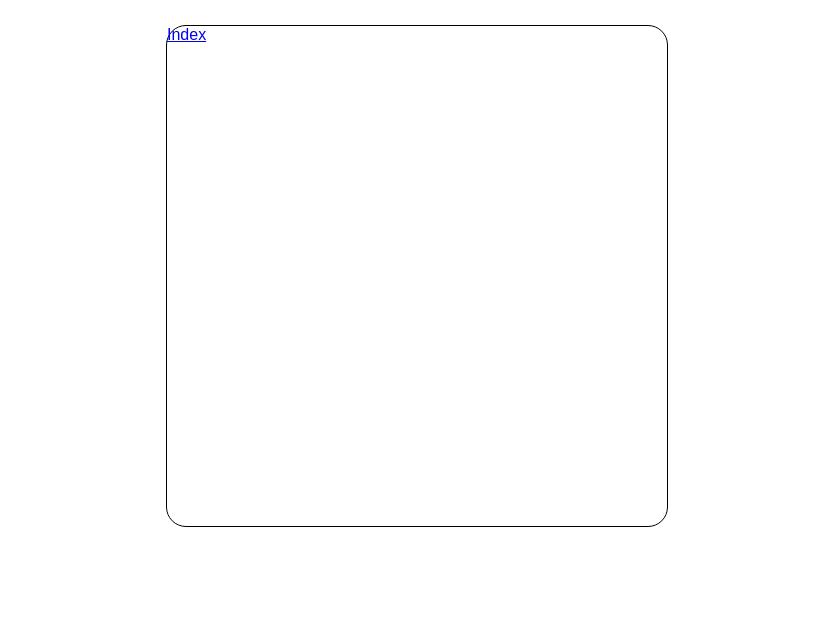
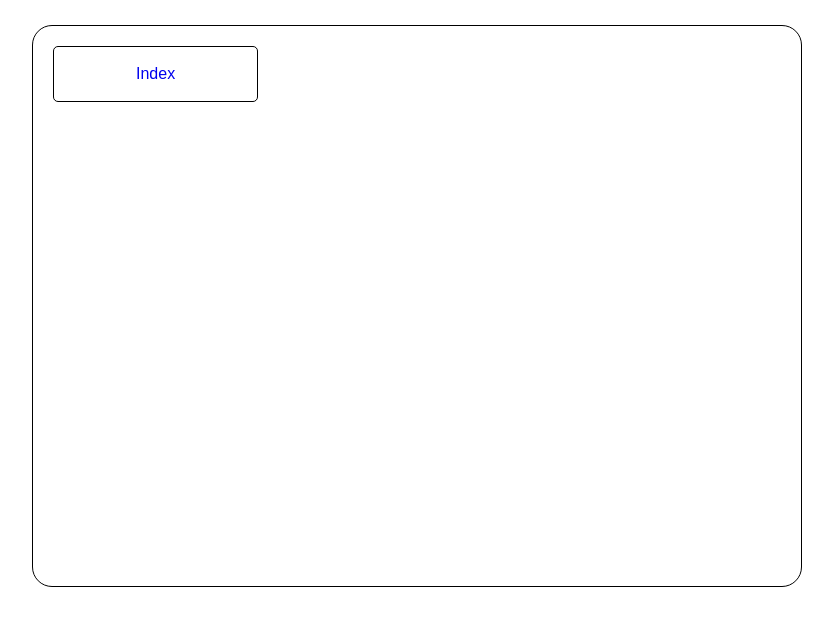
Before and after one commit to Saeed-Ur-rahman1/cardpage, a plain HTML site: page index.html in a window 1280 px wide. Shown: the whole page, without its empty margins (223-1056 px from the left). Drawn offline with Linux system fonts and the light colour scheme.

Commit message:
added new style

```diff
--- a/style.css
+++ b/style.css
@@ -4,13 +4,18 @@
     font-family: sans-serif;
 }
 .contianer{
-    height: 500px;
-    width: 500px;
+    height: 70vh;
+    width: 60vw;
     border: 1px solid black;
     border-radius: 20px;
     margin: auto;
     margin-top: 25px;
 }
 .btn{
-
+    margin: 20px;
+    padding: 18px 82px;
+    border: 1px solid black;
+    border-radius: 5px;
+    display: inline-block;
+    text-align: end;
 }
```
